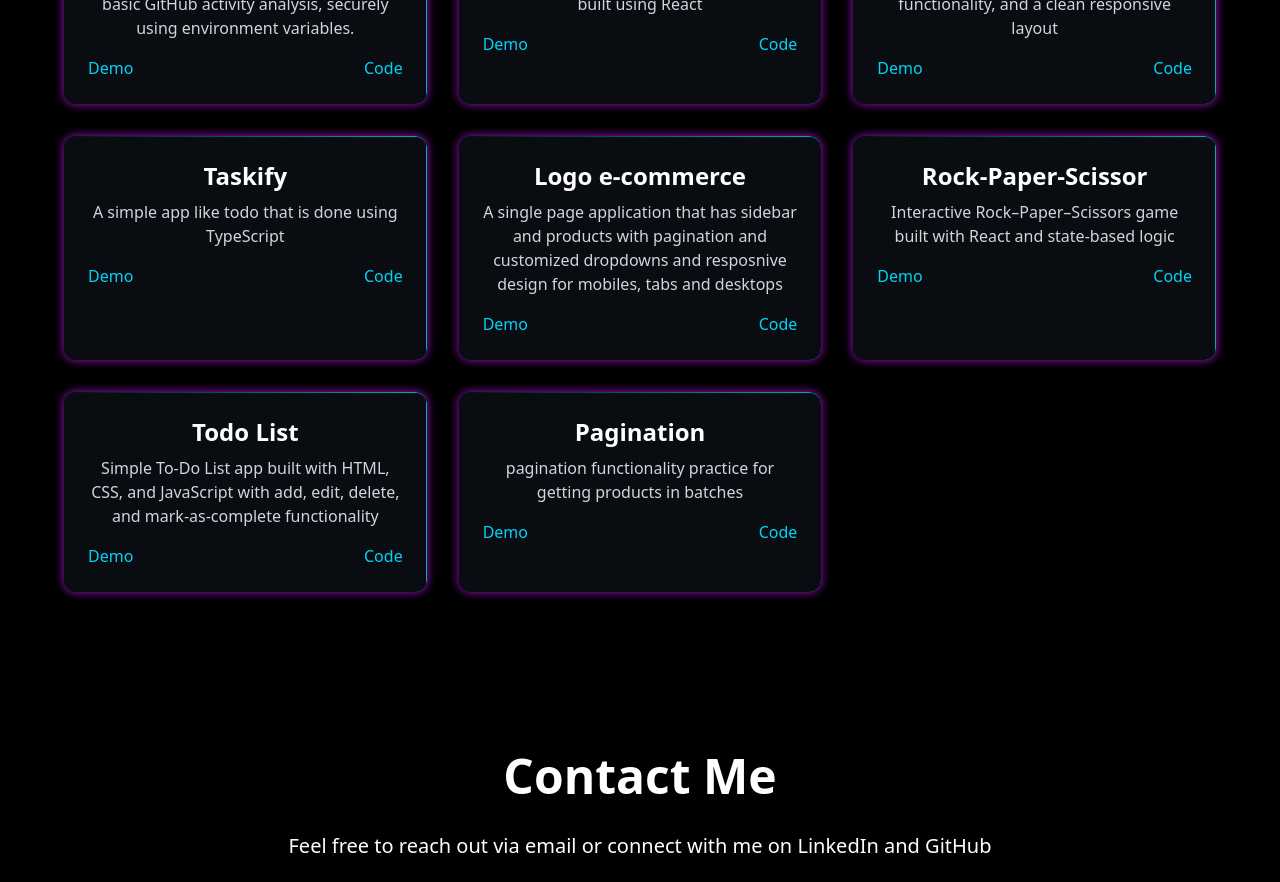
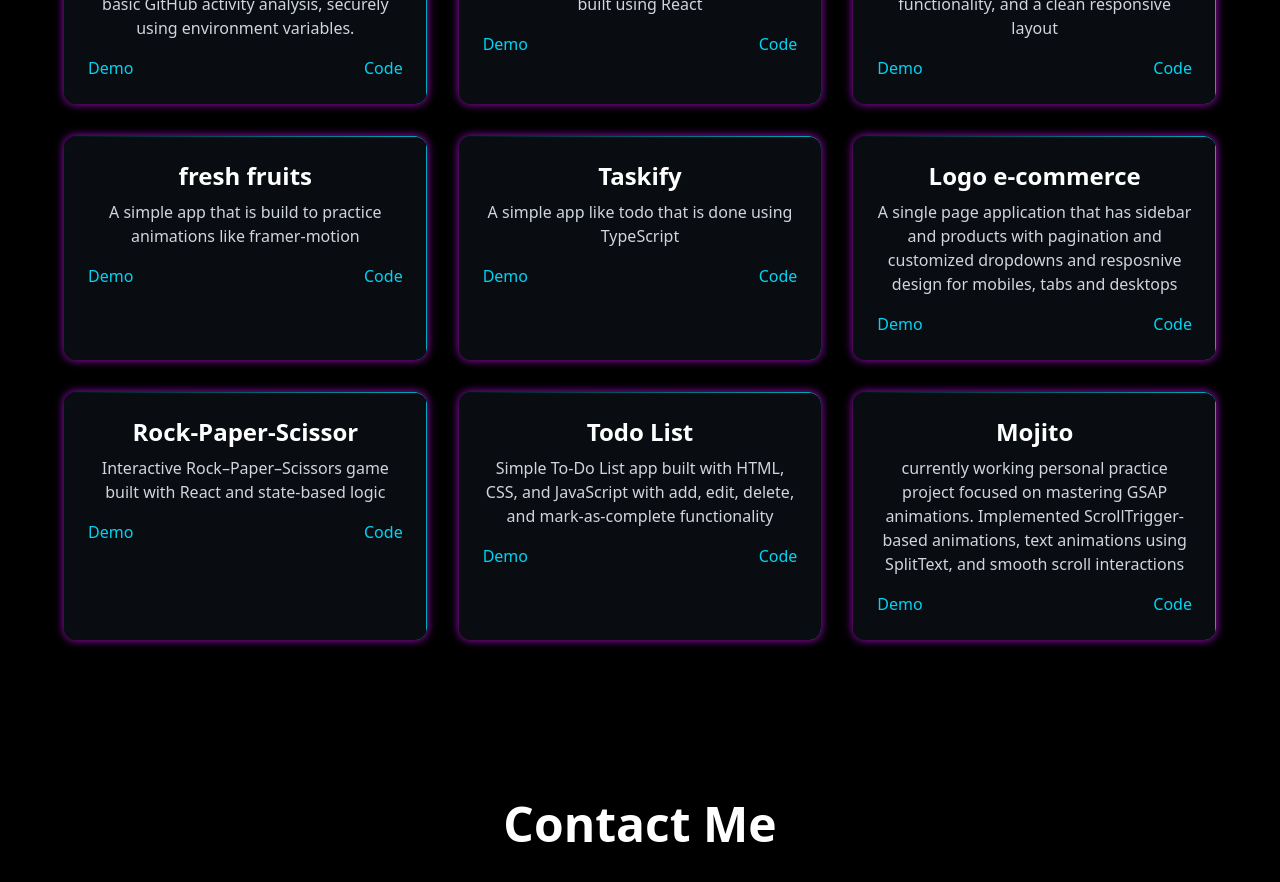
Before and after one commit to prashanththota98/Portfolio, a React (Vite) app: page / in a window 1280 px wide. Shown: the part 2040-2922 px from the top of the page. Built offline with nearby package versions, Linux system fonts and the light colour scheme.

Commit message:
changes in project section

```diff
--- a/src/components/Projects.jsx
+++ b/src/components/Projects.jsx
@@ -20,6 +20,12 @@ export default function Projects() {
       desc: "OTT-style streaming interface with movie/series cards, categories, search functionality, and a clean responsive layout",
       demo: "https://nxtwatchpra.ccbp.tech",
       code: "https://github.com/prashanththota98/nxt_watch.git",
+    },
+    {
+      name: "fresh fruits",
+      desc: "A simple app that is build to practice animations like framer-motion",
+      demo: "https://ffreshfruits.netlify.app/",
+      code: "https://github.com/prashanththota98/fruits-app",
     },
     {
       name: "Taskify",
@@ -46,10 +52,10 @@ export default function Projects() {
       code: "https://github.com/prashanththota98/Todo-list.git",
     },
     {
-      name: "Pagination",
-      desc: "pagination functionality practice for getting products in batches",
-      demo: "https://pagination-nine-mu.vercel.app",
-      code: "https://github.com/prashanththota98/pagination.git",
+      name: "Mojito",
+      desc: "currently working personal practice project focused on mastering GSAP animations. Implemented ScrollTrigger-based animations, text animations using SplitText, and smooth scroll interactions",
+      demo: "https://mojito-kohl-five.vercel.app/",
+      code: "https://github.com/prashanththota98/Mojito",
     },
   ];
 
```
